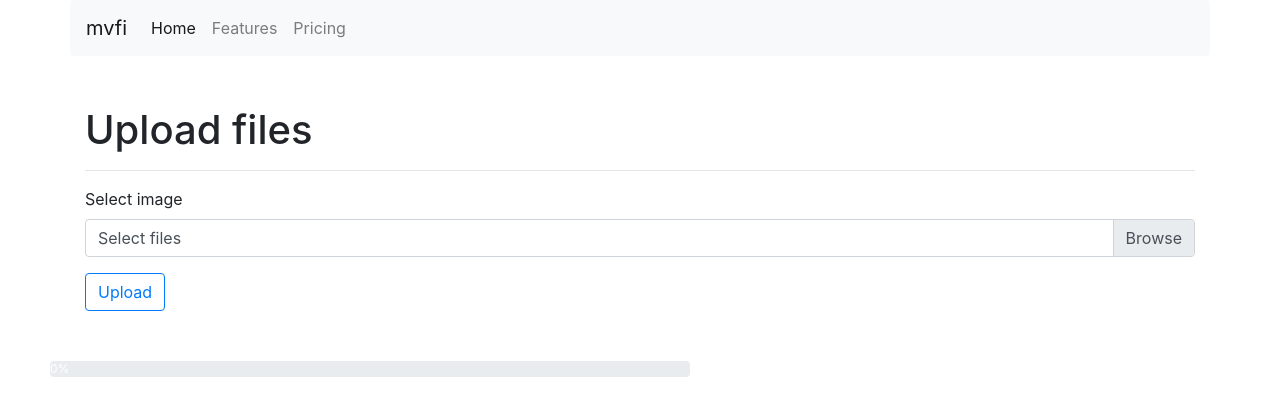
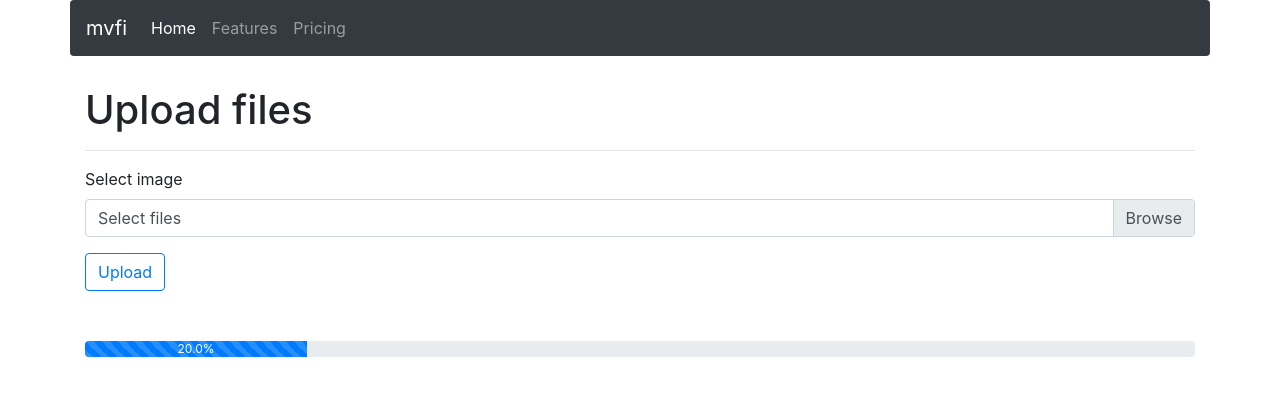
Before and after one commit to calmoo/mvfi_web, a Flask app: page / in a window 1280 px wide. Shown: the top 416 px of the page. Run offline with Flask 2, Linux system fonts and the light colour scheme; data that the repository does not hold is empty; some libraries are stand-ins or nearby versions.

Commit message:
Progress bar MVP working

```diff
--- a/app.py
+++ b/app.py
@@ -12,7 +12,7 @@ flask run
 """
 class Config:
     num_bars = 3
-    prog_inc = 10
+    prog_inc = 0.2
     update_rate = 1
 
 # Instantiate app_config
@@ -84,10 +84,11 @@ def progress():
         while x <= 100:
             #vid_dict['suresh']="0"
             vid_dict = {}
-            progress = min(x+bar*app_cfg.prog_inc,100)
+            progress = min(x*app_cfg.prog_inc,100)
             #yield "data:" + str(x) + "\n\n"
             ret_string = "data:" + json.dumps(progress) + "\n\n"
             print(ret_string)
+
             yield ret_string
             x = x + 10
             time.sleep(app_cfg.update_rate)
--- a/static/css/style.css
+++ b/static/css/style.css
@@ -1,4 +1,4 @@
 .navbar {
-    margin-bottom: 50px;
+    margin-bottom: 30px;
     border-radius: 100px;
 }
--- a/templates/index.html
+++ b/templates/index.html
@@ -12,29 +12,17 @@
         console.log("Opening the SSE connection")
         var source = new EventSource("/progress");
         source.onmessage = function(event) {
-            sent_data = JSON.parse(event.data)
-            console.log(sent_data)
-            var done = true
+            $('.progress-bar').css('width', event.data+'%').attr('aria-valuenow', event.data);
+            $('.progress-bar-label').text(event.data+'%');
 
-                // data received is in the form : {'0':value, '1':value}
-            qi = "prog_label"
-            $(qi).css('width', sent_data+'%').attr('aria-valuenow', sent_data);
-            lqi = "prog_label"
-            $(lqi).text(sent_data[i]+'%');
-            if (sent_data[i] < 99)
-                done = false
-
-
-            if(done){
-                console.log("Closing the SSE connection")
+            if(event.data == 100){
                 source.close()
             }
-
         }
     </script>
 </head>
 
-<nav class="navbar navbar-expand-lg navbar-light bg-light container rounded">
+<nav class="navbar navbar-expand-lg navbar-dark bg-dark container rounded">
     <a class="navbar-brand" href="#">mvfi</a>
     <button class="navbar-toggler" type="button" data-toggle="collapse" data-target="#navbarNav"
             aria-controls="navbarNav" aria-expanded="false" aria-label="Toggle navigation">
@@ -78,7 +66,15 @@
         </div>
         <button type="submit" class="btn btn-outline-primary">Upload</button>
     </form>
+
+
+    <div class="progress" style="width: 100%; margin-block-start: 50px;">
+        <div class="progress-bar progress-bar-striped active" role="progressbar" aria-valuenow="0" aria-valuemin="0" aria-valuemax="100" style="width: 0%">
+            <span class="progress-bar-label">0%</span>
+        </div>
+    </div>
 </div>
+
 {% if selected %}
     <div>
         Selected files
@@ -90,14 +86,4 @@
     </div>
 {% endif %}
 
-
-<div class="progress" style="width: 50%; margin: 50px;" >
-    <div class="progress-bar progress-bar-striped " role="progressbar" aria-valuenow="0" aria-valuemin="0" aria-valuemax="100" style="width: 0%" id="prog_label">
-        <span class="progress-bar-label" id="prog_label">0%</span>
-    </div>
-</div>
-
-
-
-
 </body>
```
